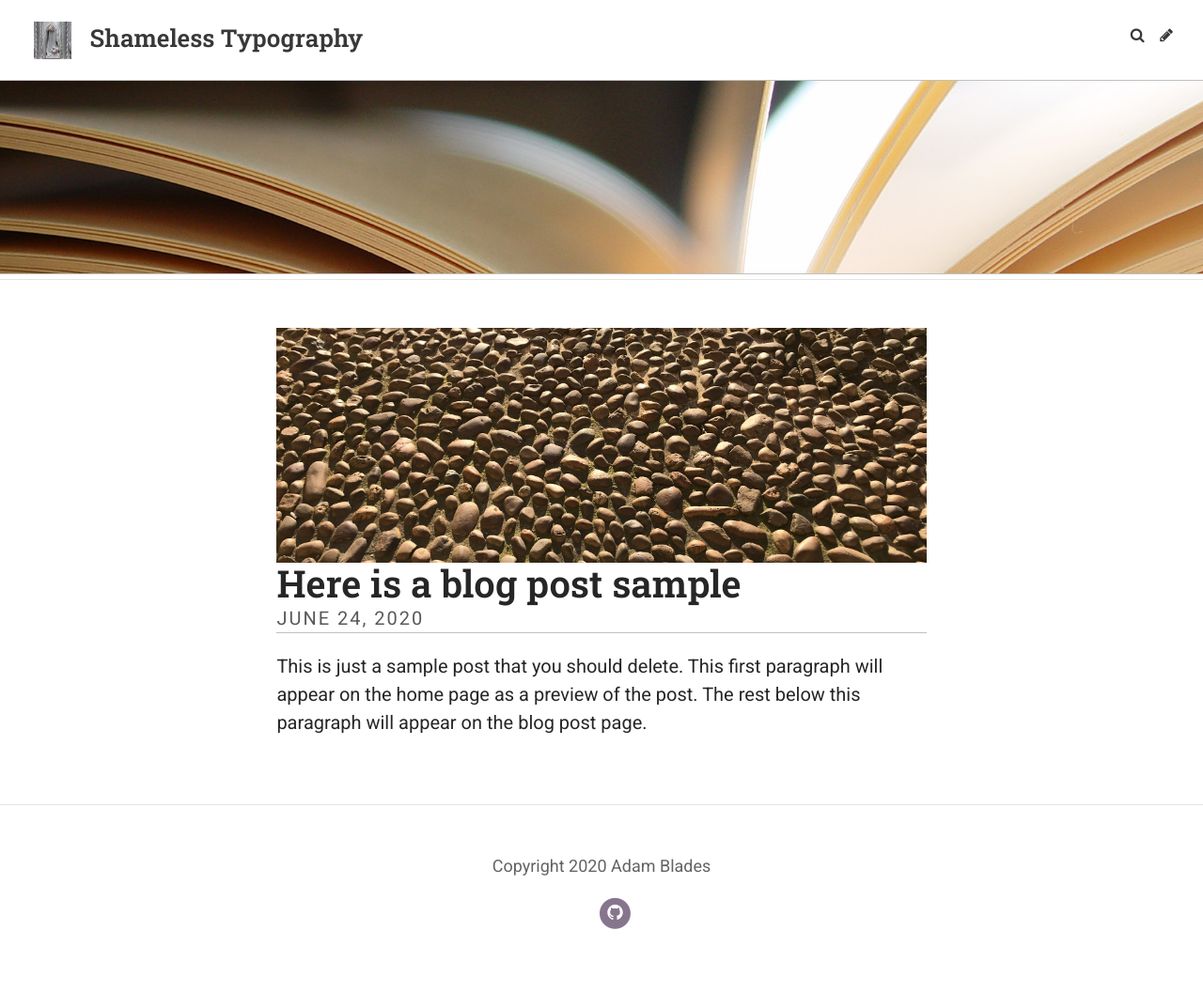
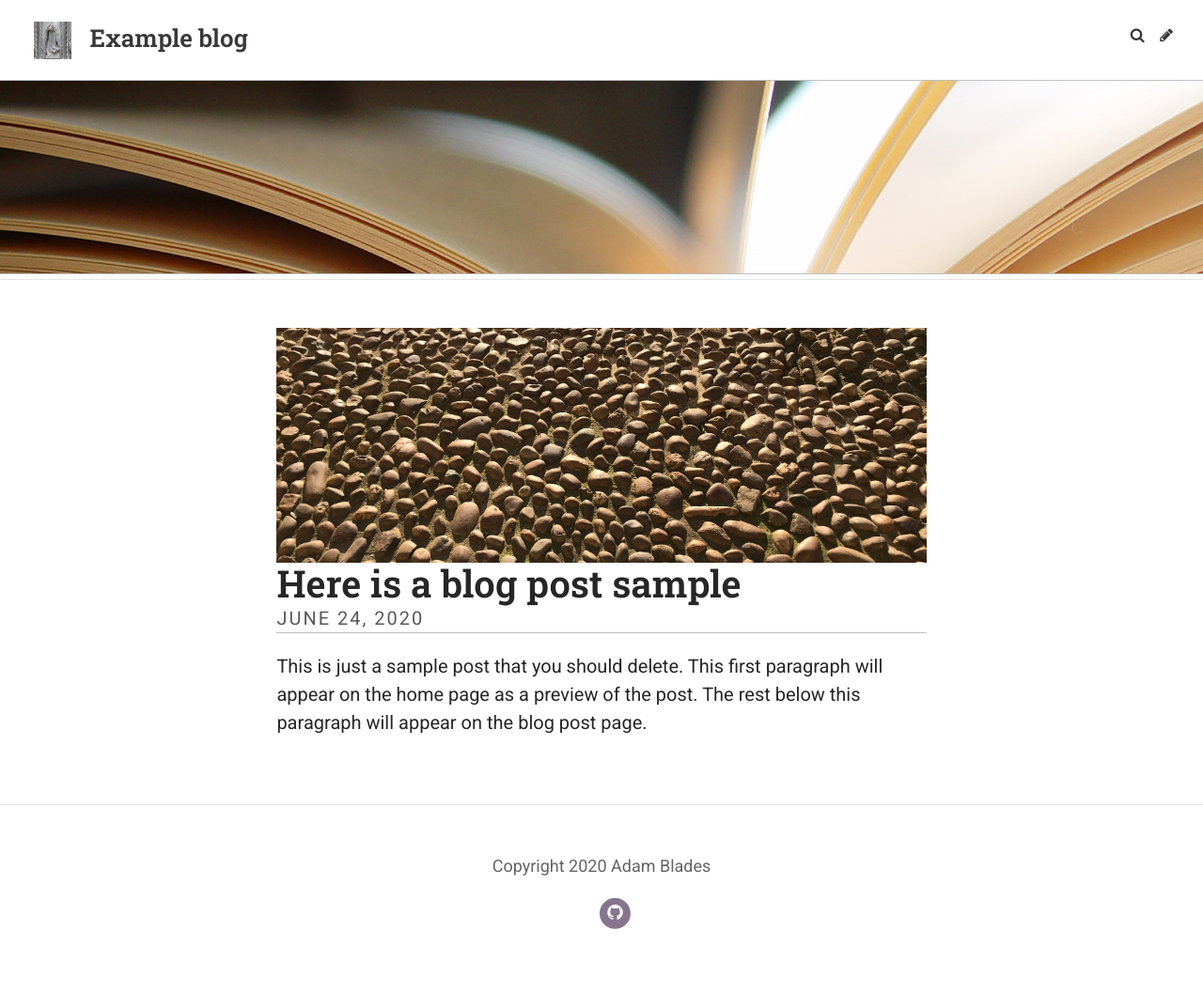
Before and after one commit to madmud101/shameless_typography, a Jekyll site: the page built from index.html, in a window 1280 px wide. Shown: the whole page at 94% size. Built offline with Jekyll 4.4.1, drawn with Linux system fonts in a browser that asks for light colours; the list of posts is cut into pages by our own code.

Commit message:
Update Settings “general”

```diff
--- a/_data/settings.yml
+++ b/_data/settings.yml
@@ -1,5 +1,5 @@
-title: Shameless Typography
-description: Rating rip-off type
+title: Example blog
+description: ""
 header_text: ""
 footer_text: Copyright 2020 Adam Blades
 header_feature_image: /uploads/pages.jpg
```
